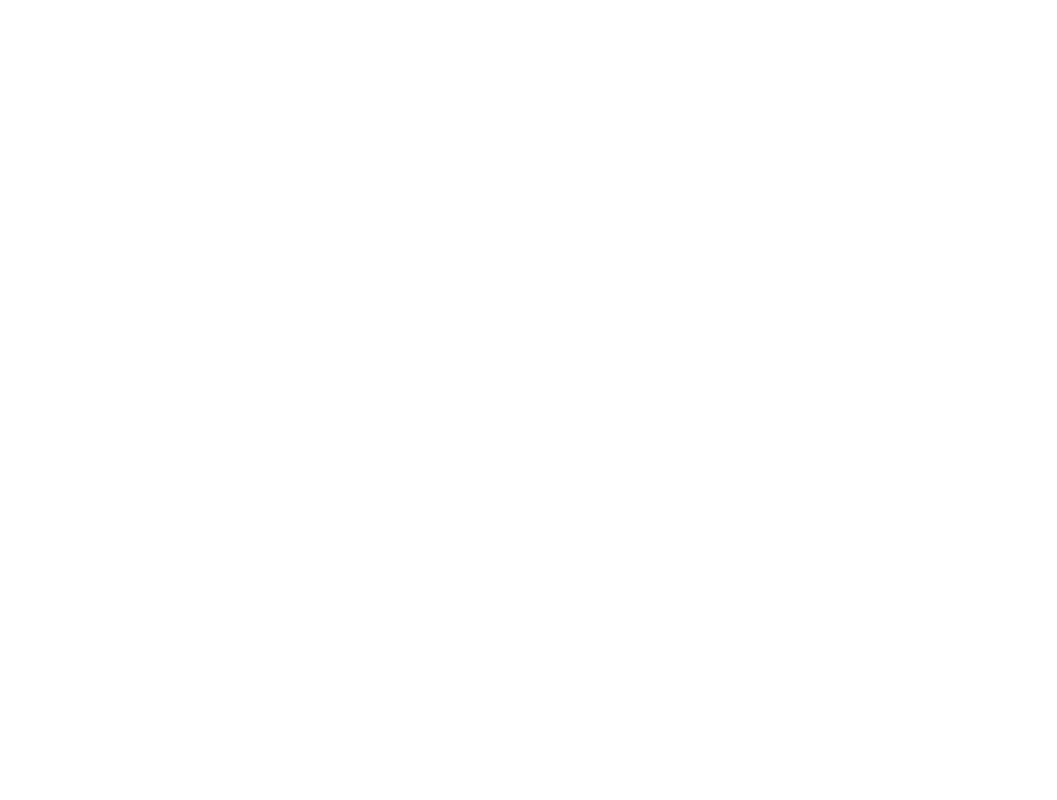
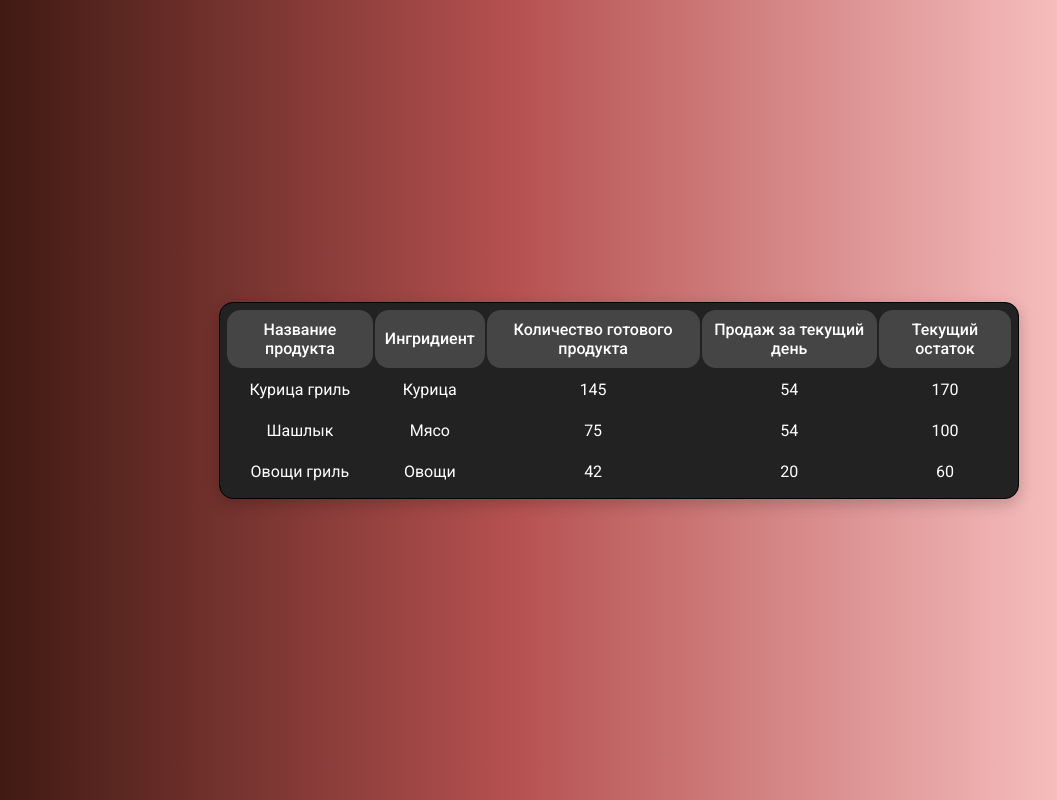
Before and after one commit to DmitriyAsh/Volkov-Test, a React (Create React App) app: page /remains in a window 1280 px wide. Shown: the whole page, without its empty margins (21-1078 px from the left). Built offline with nearby package versions, Linux system fonts and the light colour scheme.

Commit message:
create remains page

```diff
--- a/src/components/RemainsPage.jsx
+++ b/src/components/RemainsPage.jsx
@@ -1,7 +1,67 @@
 import cl from '../styles/RemainsPage.module.css';
+import RemainsTable from './RemainsTable';
 
 const RemainsPage = () => {
-	return <div></div>;
+	const chicken = {
+		productName: 'Курица гриль',
+		ingridient: 'Курица',
+		quantity: 145,
+		salesForCurrentDay: 54,
+		currentBalance: 170,
+		id: 0,
+	};
+
+	const BBQ = {
+		productName: 'Шашлык',
+		ingridient: 'Мясо',
+		quantity: 75,
+		salesForCurrentDay: 54,
+		currentBalance: 100,
+		id: 1,
+	};
+
+	const grilledVegetables = {
+		productName: 'Овощи гриль',
+		ingridient: 'Овощи',
+		quantity: 42,
+		salesForCurrentDay: 20,
+		currentBalance: 60,
+		id: 2,
+	};
+
+	const goods = [chicken, BBQ, grilledVegetables];
+
+	console.log(goods);
+
+	return (
+		<div className={cl.remains_page}>
+			<table className={cl.remains_table}>
+				<thead>
+					<tr>
+						<th className={cl.remains_th}>Название продукта</th>
+						<th className={cl.remains_th}>Ингридиент</th>
+						<th className={cl.remains_th}>
+							Количество готового продукта
+						</th>
+						<th className={cl.remains_th}>
+							Продаж за текущий день
+						</th>
+						<th className={cl.remains_th}>Текущий остаток</th>
+					</tr>
+				</thead>
+				{goods.map((i) => (
+					<RemainsTable
+						productName={i.productName}
+						ingridient={i.ingridient}
+						quantity={i.quantity}
+						salesForCurrentDay={i.salesForCurrentDay}
+						currentBalance={i.currentBalance}
+						key={i.id}
+					/>
+				))}
+			</table>
+		</div>
+	);
 };
 
 export default RemainsPage;
--- /dev/null
+++ b/src/components/RemainsTable.jsx
@@ -0,0 +1,23 @@
+import cl from '../styles/RemainsTable.module.css';
+
+const RemainsTable = ({
+	productName,
+	ingridient,
+	quantity,
+	salesForCurrentDay,
+	currentBalance,
+}) => {
+	return (
+		<tbody>
+			<tr className={cl.remains_tr}>
+				<td className={cl.remains_td}>{productName}</td>
+				<td className={cl.remains_td}>{ingridient}</td>
+				<td className={cl.remains_td}>{quantity}</td>
+				<td className={cl.remains_td}>{salesForCurrentDay}</td>
+				<td className={cl.remains_td}>{currentBalance}</td>
+			</tr>
+		</tbody>
+	);
+};
+
+export default RemainsTable;
--- a/src/styles/RemainsPage.module.css
+++ b/src/styles/RemainsPage.module.css
@@ -0,0 +1,49 @@
+@import url('https://fonts.googleapis.com/css2?family=Roboto:wght@400;500&display=swap');
+
+.remains_page {
+	background: rgb(59, 24, 16);
+	background: linear-gradient(90deg, rgba(59, 24, 16, 1) 0%, rgba(182, 81, 81, 1) 42%, rgba(245, 188, 188, 1) 84%);
+	height: 100vh;
+	width: 100vw;
+	display: flex;
+	justify-content: center;
+	align-items: center;
+}
+
+.remains_table {
+	width: 800px;
+	max-height: 500px;
+	background-color: #fff;
+	border: 1px solid #000;
+	border-radius: 14px;
+	padding: 5px;
+	background-color: #222222;
+	box-shadow: 0 5px 15px rgba(0, 0, 0, 0.2);
+}
+
+.remains_th {
+	text-align: center;
+	color: #fff;
+	padding: 10px;
+	background-color: #454545;
+	border-radius: 14px;
+	font-family: "Roboto", sans-serif;
+	font-weight: 500;
+}
+
+.remains_td {
+	text-align: center;
+	color: #fff;
+	padding: 10px;
+	border-radius: 14px;
+	font-family: "Roboto", sans-serif;
+	font-weight: 400;
+}
+
+.remains_tr:hover {
+	background-color: #282928;
+}
+
+.remains_tr {
+	transition: all .2s;
+}
--- /dev/null
+++ b/src/styles/RemainsTable.module.css
@@ -0,0 +1,16 @@
+.remains_td {
+	text-align: center;
+	color: #fff;
+	padding: 10px;
+	border-radius: 14px;
+	font-family: "Roboto", sans-serif;
+	font-weight: 400;
+}
+
+.remains_tr:hover {
+	background-color: #282928;
+}
+
+.remains_tr {
+	transition: all .2s;
+}
```
